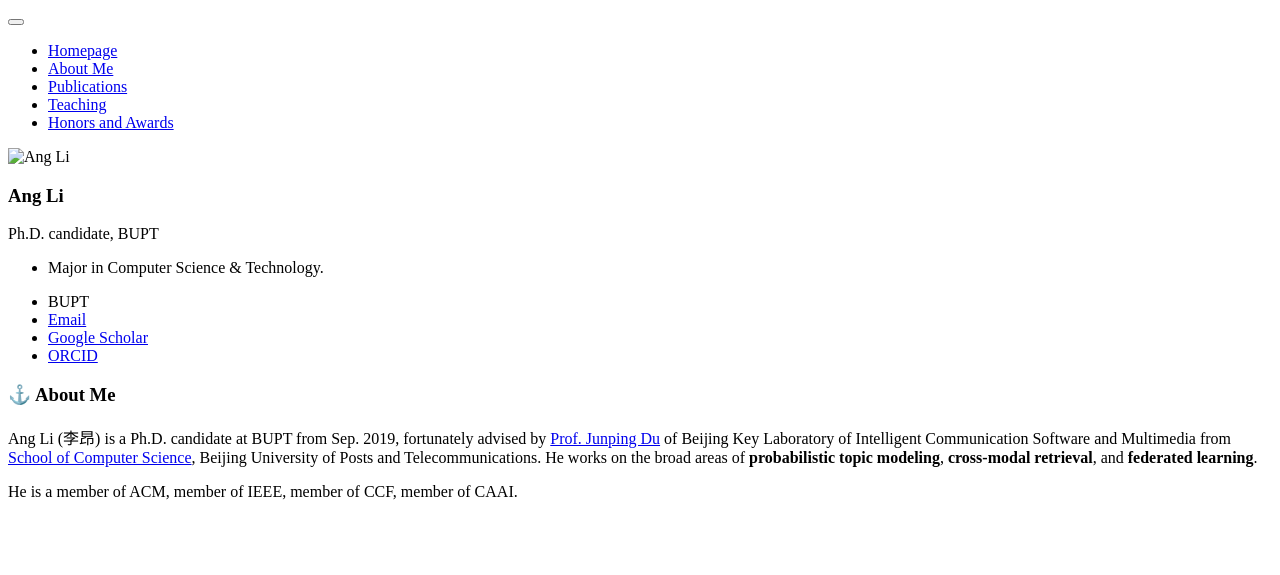
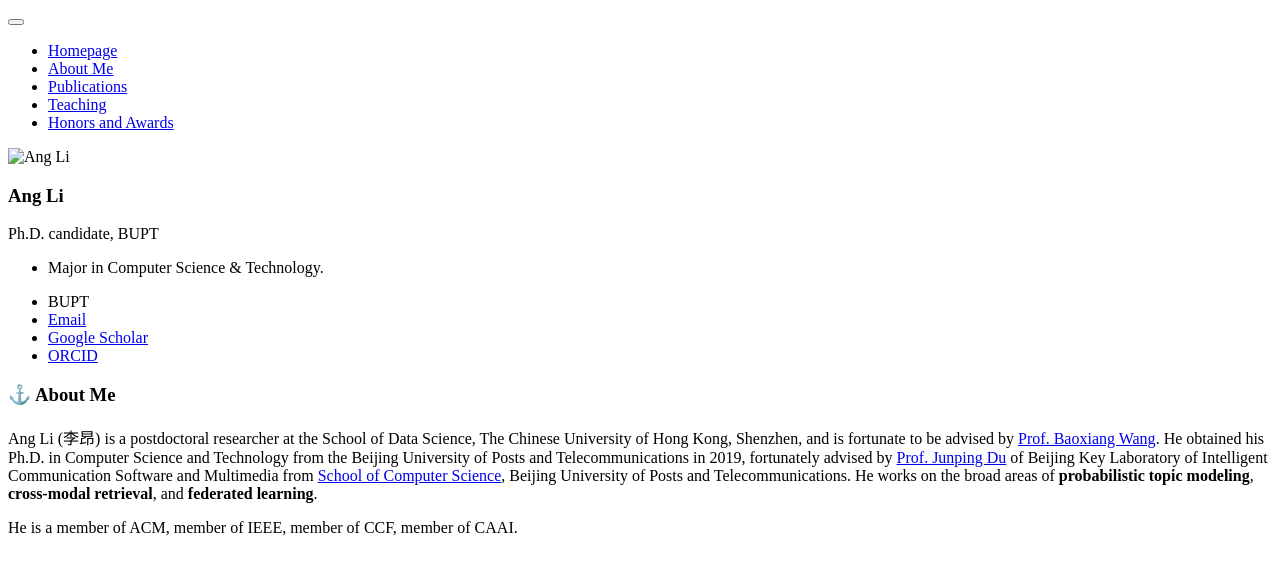
Before and after one commit to chris-Ang-li/chris-Ang-li.github.io, a Jekyll site: the page built from _pages/includes/intro.md, in a window 1280 px wide. Shown: the top 575 px of the page. Built offline with Jekyll 4.4.1, drawn with Linux system fonts in a browser that asks for light colours; our own code applies the rules of GitHub Pages for plain Markdown files.

Commit message:
Update intro.md

```diff
--- a/_pages/includes/intro.md
+++ b/_pages/includes/intro.md
@@ -1,4 +1,4 @@
 # ⚓️ About Me
-Ang Li (李昂) is a Ph.D. candidate at BUPT from Sep. 2019, fortunately advised by [Prof. Junping Du](https://scholar.google.com/citations?user=p_blB4EAAAAJ&hl=en) of Beijing Key Laboratory of Intelligent Communication Software and Multimedia from [School of Computer Science](https://scs.bupt.edu.cn/), Beijing University of Posts and Telecommunications. He works on the broad areas of **probabilistic topic modeling**, **cross-modal retrieval**, and **federated learning**.
+Ang Li (李昂) is a postdoctoral researcher at the School of Data Science, The Chinese University of Hong Kong, Shenzhen, and is fortunate to be advised by [Prof. Baoxiang Wang](https://bxiangwang.github.io). He obtained his Ph.D. in Computer Science and Technology from the Beijing University of Posts and Telecommunications in 2019, fortunately advised by [Prof. Junping Du](https://scholar.google.com/citations?user=p_blB4EAAAAJ&hl=en) of Beijing Key Laboratory of Intelligent Communication Software and Multimedia from [School of Computer Science](https://scs.bupt.edu.cn/), Beijing University of Posts and Telecommunications. He works on the broad areas of **probabilistic topic modeling**, **cross-modal retrieval**, and **federated learning**.
 
 He is a member of ACM, member of IEEE, member of CCF, member of CAAI.
```
